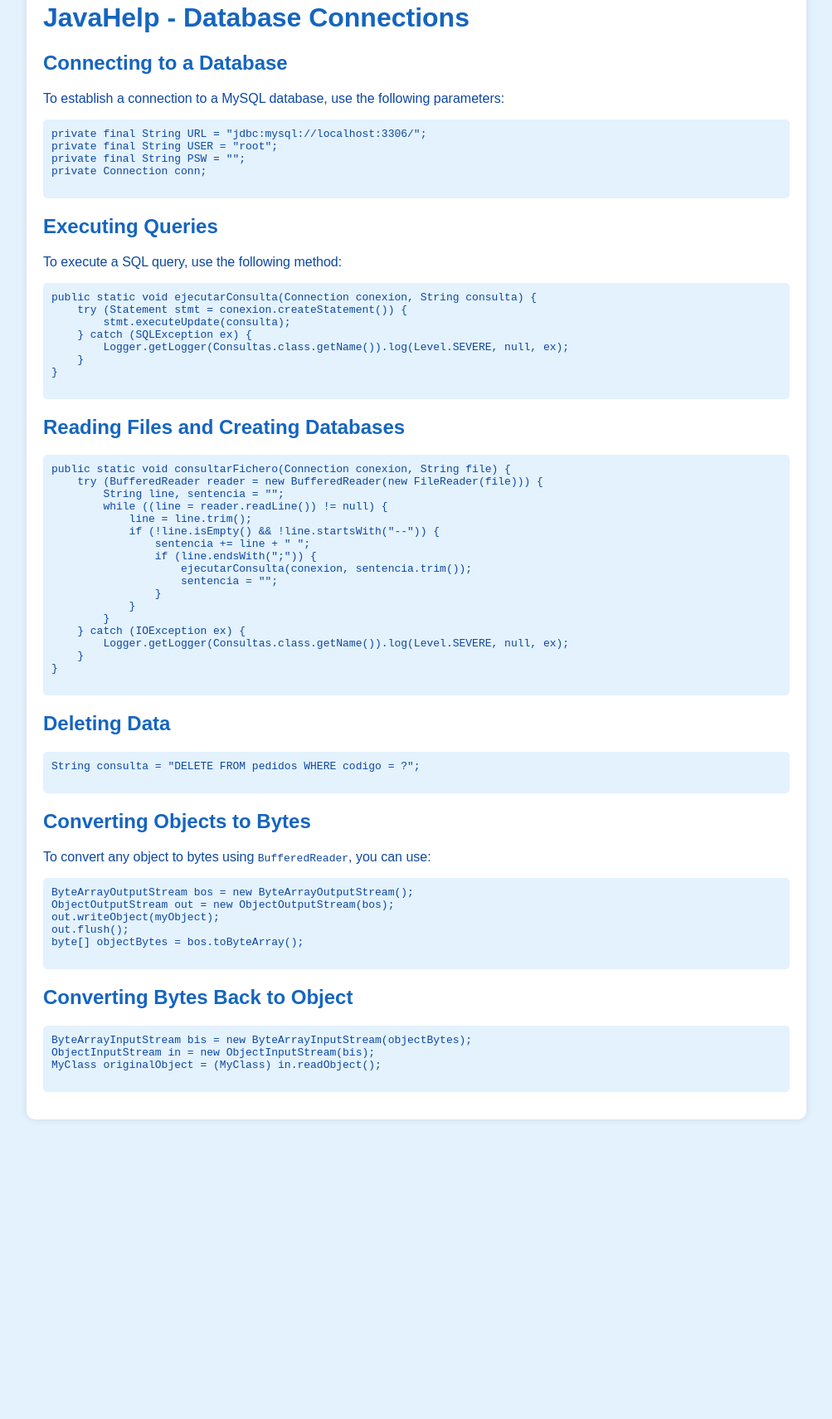
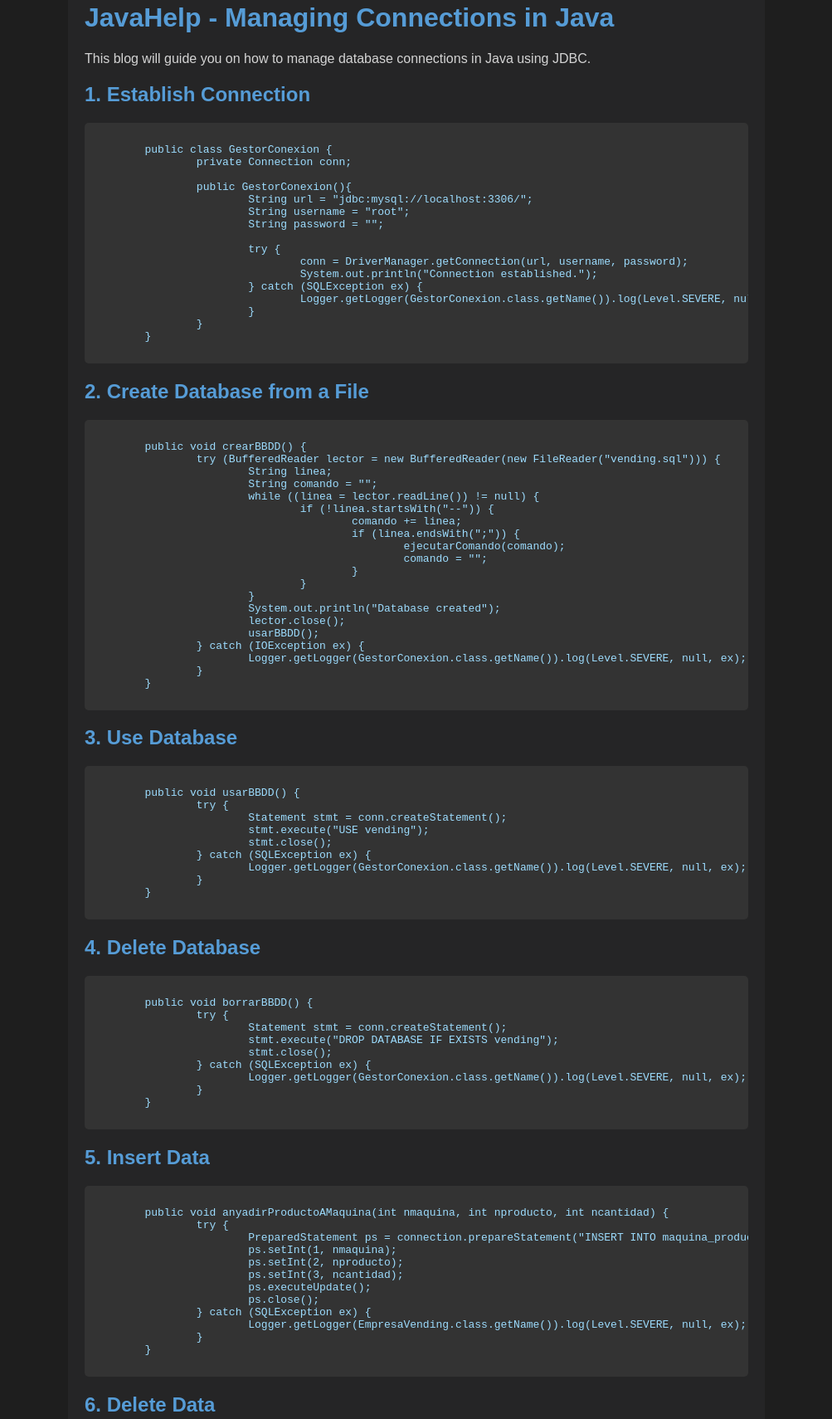
Before and after one commit to FrannieBushi/FrannieBushi.github.io, a plain HTML site: page javahelp.html in a window 1280 px wide. Shown: the part 58-1768 px from the top of the page at 83% size, without its empty margins (138-1141 px from the left). Before the commit the page ends 1427 px from the top, so only its background shows below. Drawn offline with Linux system fonts and the light colour scheme.

Commit message:
Update javahelp.html

```diff
--- a/javahelp.html
+++ b/javahelp.html
@@ -3,95 +3,168 @@
 	<head>
 		<meta charset="UTF-8">
 		<meta name="viewport" content="width=device-width, initial-scale=1.0">
-    <title>JavaHelp - Database Connections</title>
+		<title>JavaHelp - Programming Blog</title>
 		<style>
 			body {
+				background-color: #1e1e1e;
+				color: #d4d4d4;
 				font-family: Arial, sans-serif;
-            background-color: #e3f2fd;
-            color: #0d47a1;
 				margin: 0;
 				padding: 20px;
 			}
 			.container {
-            max-width: 900px;
+				max-width: 800px;
 				margin: auto;
-            background: white;
+				background: #252526;
 				padding: 20px;
 				border-radius: 10px;
-            box-shadow: 0px 0px 10px rgba(0, 0, 0, 0.1);
 			}
 			h1, h2 {
-            color: #1565c0;
+				color: #569cd6;
 			}
 			pre {
-            background: #e3f2fd;
+				background: #333;
 				padding: 10px;
 				border-radius: 5px;
 				overflow-x: auto;
+			}
+			code {
+				color: #9cdcfe;
 			}
 		</style>
 	</head>
 	<body>
 		<div class="container">
-        <h1>JavaHelp - Database Connections</h1>
-        <h2>Connecting to a Database</h2>
-        <p>To establish a connection to a MySQL database, use the following parameters:</p>
-        <pre>
-private final String URL = "jdbc:mysql://localhost:3306/";
-private final String USER = "root";
-private final String PSW = "";
+			<h1>JavaHelp - Managing Connections in Java</h1>
+			<p>This blog will guide you on how to manage database connections in Java using JDBC.</p>
+
+			<h2>1. Establish Connection</h2>
+			<pre><code>
+	public class GestorConexion {
 		private Connection conn;
-        </pre>
-        <h2>Executing Queries</h2>
-        <p>To execute a SQL query, use the following method:</p>
-        <pre>
-public static void ejecutarConsulta(Connection conexion, String consulta) {
-    try (Statement stmt = conexion.createStatement()) {
-        stmt.executeUpdate(consulta);
+
+		public GestorConexion(){
+			String url = "jdbc:mysql://localhost:3306/";
+			String username = "root";
+			String password = "";
+
+			try {
+				conn = DriverManager.getConnection(url, username, password);
+				System.out.println("Connection established.");
 			} catch (SQLException ex) {
-        Logger.getLogger(Consultas.class.getName()).log(Level.SEVERE, null, ex);
-    }
-}
-        </pre>
-        <h2>Reading Files and Creating Databases</h2>
-        <pre>
-public static void consultarFichero(Connection conexion, String file) {
-    try (BufferedReader reader = new BufferedReader(new FileReader(file))) {
-        String line, sentencia = "";
-        while ((line = reader.readLine()) != null) {
-            line = line.trim();
-            if (!line.isEmpty() && !line.startsWith("--")) {
-                sentencia += line + " ";
-                if (line.endsWith(";")) {
-                    ejecutarConsulta(conexion, sentencia.trim());
-                    sentencia = "";
+				Logger.getLogger(GestorConexion.class.getName()).log(Level.SEVERE, null, ex);
 			}
 		}
 	}
-    } catch (IOException ex) {
-        Logger.getLogger(Consultas.class.getName()).log(Level.SEVERE, null, ex);
+			</code></pre>
+
+			<h2>2. Create Database from a File</h2>
+			<pre><code>
+	public void crearBBDD() {
+		try (BufferedReader lector = new BufferedReader(new FileReader("vending.sql"))) {
+			String linea;
+			String comando = "";
+			while ((linea = lector.readLine()) != null) {
+				if (!linea.startsWith("--")) {
+					comando += linea;
+					if (linea.endsWith(";")) {
+						ejecutarComando(comando);
+						comando = "";
 					}
 				}
-        </pre>
-        <h2>Deleting Data</h2>
-        <pre>
-String consulta = "DELETE FROM pedidos WHERE codigo = ?";
-        </pre>
-        <h2>Converting Objects to Bytes</h2>
-        <p>To convert any object to bytes using <code>BufferedReader</code>, you can use:</p>
-        <pre>
-ByteArrayOutputStream bos = new ByteArrayOutputStream();
-ObjectOutputStream out = new ObjectOutputStream(bos);
-out.writeObject(myObject);
-out.flush();
-byte[] objectBytes = bos.toByteArray();
-        </pre>
-        <h2>Converting Bytes Back to Object</h2>
-        <pre>
-ByteArrayInputStream bis = new ByteArrayInputStream(objectBytes);
-ObjectInputStream in = new ObjectInputStream(bis);
-MyClass originalObject = (MyClass) in.readObject();
-        </pre>
+			}
+			System.out.println("Database created");
+			lector.close();
+			usarBBDD();
+		} catch (IOException ex) {
+			Logger.getLogger(GestorConexion.class.getName()).log(Level.SEVERE, null, ex);
+		}
+	}
+			</code></pre>
+
+			<h2>3. Use Database</h2>
+			<pre><code>
+	public void usarBBDD() {
+		try {
+			Statement stmt = conn.createStatement();
+			stmt.execute("USE vending");
+			stmt.close();
+		} catch (SQLException ex) {
+			Logger.getLogger(GestorConexion.class.getName()).log(Level.SEVERE, null, ex);
+		}
+	}
+			</code></pre>
+
+			<h2>4. Delete Database</h2>
+			<pre><code>
+	public void borrarBBDD() {
+		try {
+			Statement stmt = conn.createStatement();
+			stmt.execute("DROP DATABASE IF EXISTS vending");
+			stmt.close();
+		} catch (SQLException ex) {
+			Logger.getLogger(GestorConexion.class.getName()).log(Level.SEVERE, null, ex);
+		}
+	}
+			</code></pre>
+
+			<h2>5. Insert Data</h2>
+			<pre><code>
+	public void anyadirProductoAMaquina(int nmaquina, int nproducto, int ncantidad) {
+		try {
+			PreparedStatement ps = connection.prepareStatement("INSERT INTO maquina_producto(nmaquina, nproducto, ncantidad) VALUES (?,?,?)");
+			ps.setInt(1, nmaquina);
+			ps.setInt(2, nproducto);
+			ps.setInt(3, ncantidad);
+			ps.executeUpdate();
+			ps.close();
+		} catch (SQLException ex) {
+			Logger.getLogger(EmpresaVending.class.getName()).log(Level.SEVERE, null, ex);
+		}
+	}
+			</code></pre>
+
+			<h2>6. Delete Data</h2>
+			<pre><code>
+	public void eliminarProductosMaquina(int ncodigo) {
+		try {
+			PreparedStatement ps = connection.prepareStatement("DELETE FROM maquina_producto WHERE nmaquina = ?");
+			ps.setInt(1, ncodigo);
+			ps.executeUpdate();
+			ps.close();
+
+			PreparedStatement pst = connection.prepareStatement("DELETE FROM maquina WHERE ncodigo = ?");
+			pst.setInt(1, ncodigo);
+			pst.executeUpdate();
+			pst.close();
+		} catch (SQLException ex) {
+			Logger.getLogger(EmpresaVending.class.getName()).log(Level.SEVERE, null, ex);
+		}
+	}
+			</code></pre>
+
+			<h2>7. Retrieve Data</h2>
+			<pre><code>
+	public void mostrarInformacion() {
+		try {
+			Statement st = connection.createStatement();
+			ResultSet resultado = st.executeQuery("SELECT * FROM locales ");
+		} catch (SQLException ex) {
+			Logger.getLogger(EmpresaVending.class.getName()).log(Level.SEVERE, null, ex);
+		}
+	}
+			</code></pre>
+
+			<h2>8. Convert to Bytes</h2>
+			<pre><code>
+	ByteArrayOutputStream baos = new ByteArrayOutputStream();
+	int c;
+	while ((c = bis.read()) != -1) {
+		baos.write(c);
+	}
+	bis.close();
+	buf = baos.toByteArray();
+			</code></pre>
 		</div>
 	</body>
 </html>
```
Lines whose indentation alone changed are shown as unchanged.
